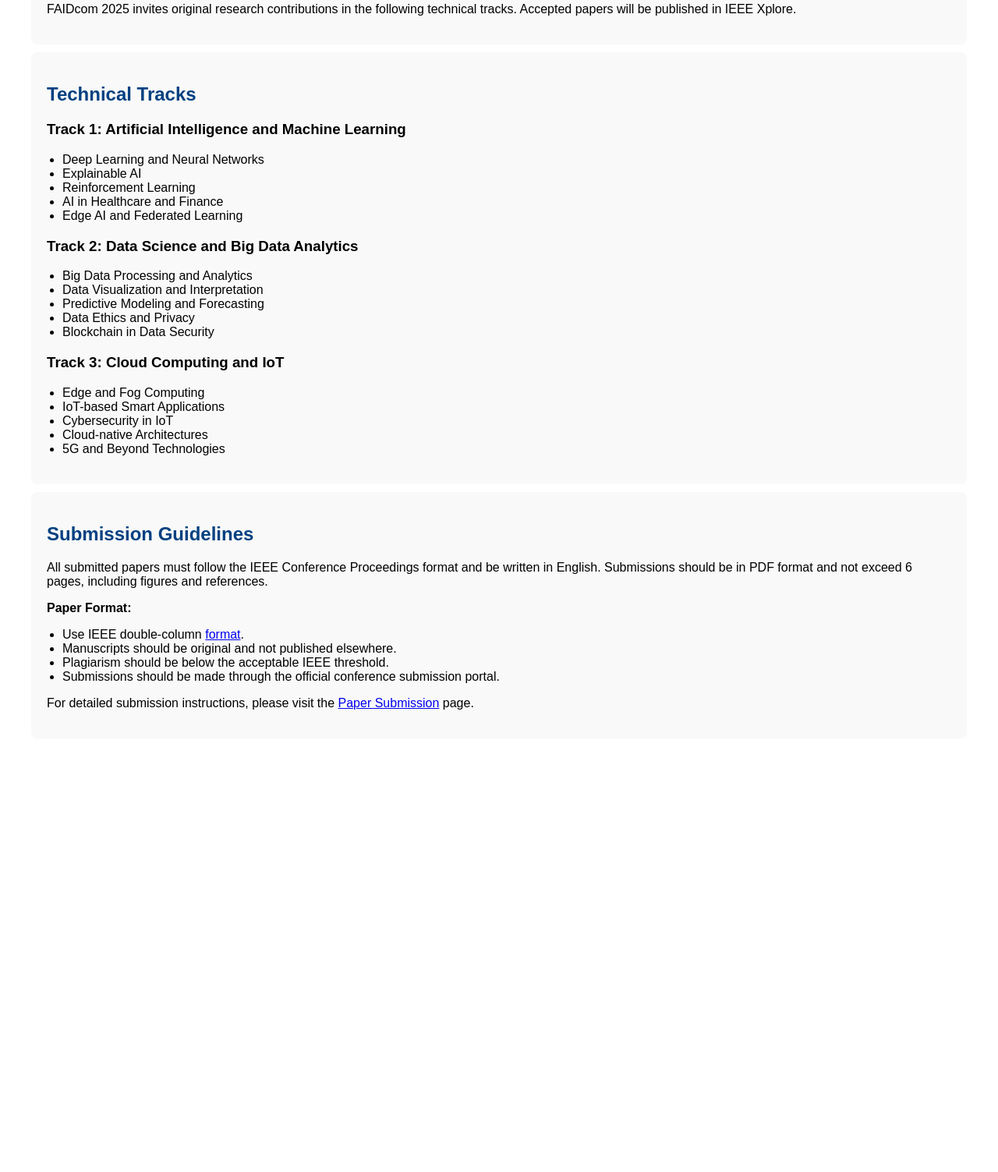
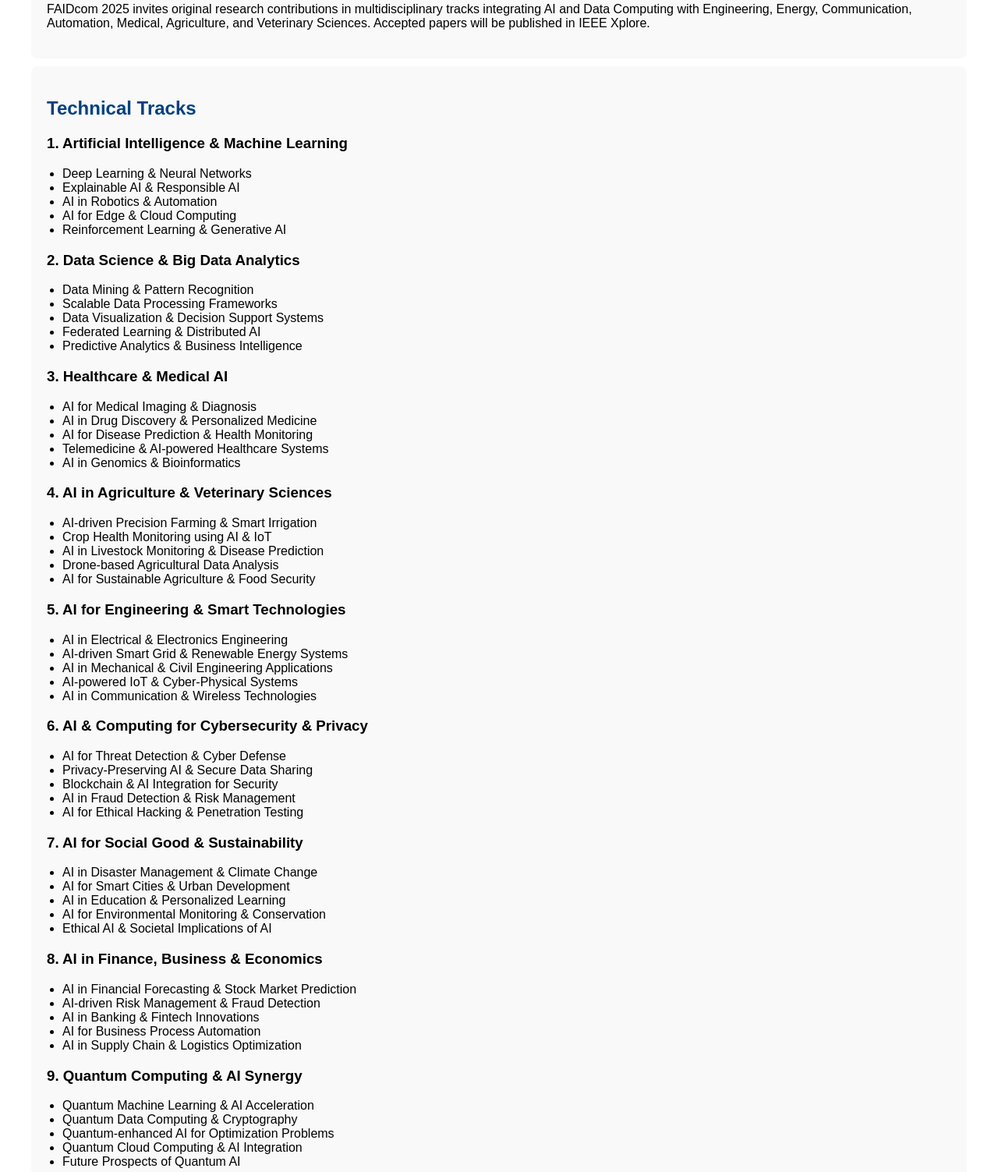
Before and after one commit to veningstonk/FAIDcom2026, a plain HTML site: page cfp.html in a window 1280 px wide. Shown: the part 476-1979 px from the top of the page at 78% size. Before the commit the page ends 1473 px from the top, so only its background shows below. Drawn offline with Linux system fonts and the light colour scheme.

Commit message:
Update cfp.html

```diff
--- a/cfp.html
+++ b/cfp.html
@@ -66,48 +66,91 @@
     <div class="container">
         <div class="section">
             <h2>Call for Papers</h2>
-            <p>FAIDcom 2025 invites original research contributions in the following technical tracks. Accepted papers will be published in IEEE Xplore.</p>
+            <p>FAIDcom 2025 invites original research contributions in multidisciplinary tracks integrating AI and Data Computing with Engineering, Energy, Communication, Automation, Medical, Agriculture, and Veterinary Sciences. Accepted papers will be published in IEEE Xplore.</p>
         </div>
         <div class="section">
             <h2>Technical Tracks</h2>
-            <h3>Track 1: Artificial Intelligence and Machine Learning</h3>
+
+            <h3>1. Artificial Intelligence & Machine Learning</h3>
             <ul>
-                <li>Deep Learning and Neural Networks</li>
-                <li>Explainable AI</li>
-                <li>Reinforcement Learning</li>
-                <li>AI in Healthcare and Finance</li>
-                <li>Edge AI and Federated Learning</li>
+                <li>Deep Learning & Neural Networks</li>
+                <li>Explainable AI & Responsible AI</li>
+                <li>AI in Robotics & Automation</li>
+                <li>AI for Edge & Cloud Computing</li>
+                <li>Reinforcement Learning & Generative AI</li>
             </ul>
 
-            <h3>Track 2: Data Science and Big Data Analytics</h3>
+            <h3>2. Data Science & Big Data Analytics</h3>
             <ul>
-                <li>Big Data Processing and Analytics</li>
-                <li>Data Visualization and Interpretation</li>
-                <li>Predictive Modeling and Forecasting</li>
-                <li>Data Ethics and Privacy</li>
-                <li>Blockchain in Data Security</li>
+                <li>Data Mining & Pattern Recognition</li>
+                <li>Scalable Data Processing Frameworks</li>
+                <li>Data Visualization & Decision Support Systems</li>
+                <li>Federated Learning & Distributed AI</li>
+                <li>Predictive Analytics & Business Intelligence</li>
             </ul>
 
-            <h3>Track 3: Cloud Computing and IoT</h3>
+            <h3>3. Healthcare & Medical AI</h3>
             <ul>
-                <li>Edge and Fog Computing</li>
-                <li>IoT-based Smart Applications</li>
-                <li>Cybersecurity in IoT</li>
-                <li>Cloud-native Architectures</li>
-                <li>5G and Beyond Technologies</li>
+                <li>AI for Medical Imaging & Diagnosis</li>
+                <li>AI in Drug Discovery & Personalized Medicine</li>
+                <li>AI for Disease Prediction & Health Monitoring</li>
+                <li>Telemedicine & AI-powered Healthcare Systems</li>
+                <li>AI in Genomics & Bioinformatics</li>
             </ul>
-        </div>
-        <div class="section">
-            <h2>Submission Guidelines</h2>
-            <p>All submitted papers must follow the IEEE Conference Proceedings format and be written in English. Submissions should be in PDF format and not exceed 6 pages, including figures and references.</p>
-            <p><strong>Paper Format:</strong></p>
+
+            <h3>4. AI in Agriculture & Veterinary Sciences</h3>
             <ul>
-                <li>Use IEEE double-column <a href=https://www.ieee.org/conferences/publishing/templates.html>format</a>.</li>
-                <li>Manuscripts should be original and not published elsewhere.</li>
-                <li>Plagiarism should be below the acceptable IEEE threshold.</li>
-                <li>Submissions should be made through the official conference submission portal.</li>
+                <li>AI-driven Precision Farming & Smart Irrigation</li>
+                <li>Crop Health Monitoring using AI & IoT</li>
+                <li>AI in Livestock Monitoring & Disease Prediction</li>
+                <li>Drone-based Agricultural Data Analysis</li>
+                <li>AI for Sustainable Agriculture & Food Security</li>
             </ul>
-            <p>For detailed submission instructions, please visit the <a href="submission.html">Paper Submission</a> page.</p>
+
+            <h3>5. AI for Engineering & Smart Technologies</h3>
+            <ul>
+                <li>AI in Electrical & Electronics Engineering</li>
+                <li>AI-driven Smart Grid & Renewable Energy Systems</li>
+                <li>AI in Mechanical & Civil Engineering Applications</li>
+                <li>AI-powered IoT & Cyber-Physical Systems</li>
+                <li>AI in Communication & Wireless Technologies</li>
+            </ul>
+
+            <h3>6. AI & Computing for Cybersecurity & Privacy</h3>
+            <ul>
+                <li>AI for Threat Detection & Cyber Defense</li>
+                <li>Privacy-Preserving AI & Secure Data Sharing</li>
+                <li>Blockchain & AI Integration for Security</li>
+                <li>AI in Fraud Detection & Risk Management</li>
+                <li>AI for Ethical Hacking & Penetration Testing</li>
+            </ul>
+
+            <h3>7. AI for Social Good & Sustainability</h3>
+            <ul>
+                <li>AI in Disaster Management & Climate Change</li>
+                <li>AI for Smart Cities & Urban Development</li>
+                <li>AI in Education & Personalized Learning</li>
+                <li>AI for Environmental Monitoring & Conservation</li>
+                <li>Ethical AI & Societal Implications of AI</li>
+            </ul>
+
+            <h3>8. AI in Finance, Business & Economics</h3>
+            <ul>
+                <li>AI in Financial Forecasting & Stock Market Prediction</li>
+                <li>AI-driven Risk Management & Fraud Detection</li>
+                <li>AI in Banking & Fintech Innovations</li>
+                <li>AI for Business Process Automation</li>
+                <li>AI in Supply Chain & Logistics Optimization</li>
+            </ul>
+
+            <h3>9. Quantum Computing & AI Synergy</h3>
+            <ul>
+                <li>Quantum Machine Learning & AI Acceleration</li>
+                <li>Quantum Data Computing & Cryptography</li>
+                <li>Quantum-enhanced AI for Optimization Problems</li>
+                <li>Quantum Cloud Computing & AI Integration</li>
+                <li>Future Prospects of Quantum AI</li>
+            </ul>
         </div>
     </div>
 </body>
```
